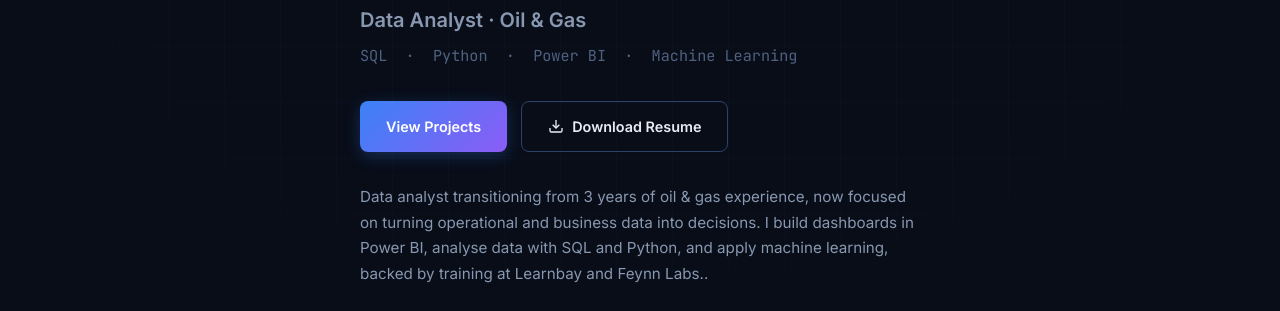
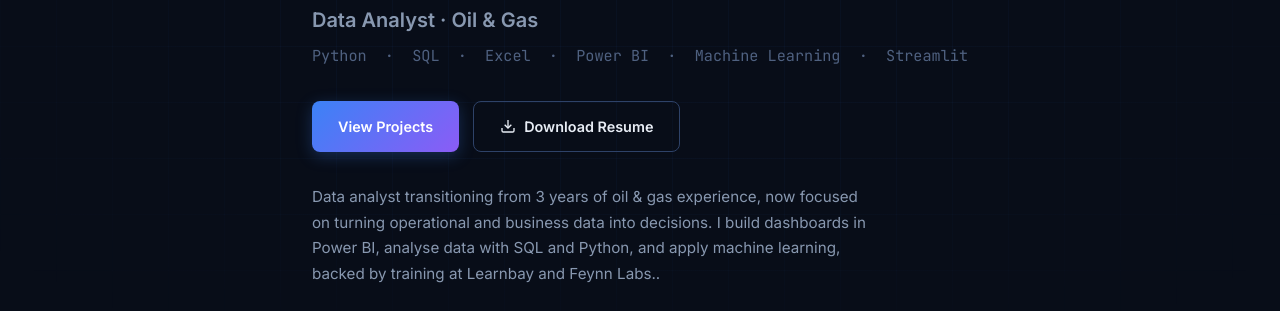
Before and after one commit to utkarshraj94/utkarsh-raj-portfolio, a plain HTML site: page index.html in a window 1280 px wide. Shown: the part 290-601 px from the top of the page. Drawn offline with Linux system fonts and the light colour scheme.

Commit message:
Update skills listed in hero section

```diff
--- a/index.html
+++ b/index.html
@@ -48,7 +48,7 @@
       <span class="badge pulse">Open to Opportunities</span>
       <h1>Utkarsh <span class="grad">Raj</span></h1>
       <p class="hero-role">Data Analyst · Oil & Gas</p>
-      <p class="hero-sub">SQL &nbsp;·&nbsp; Python &nbsp;·&nbsp; Power BI &nbsp;·&nbsp; Machine Learning</p>
+      <p class="hero-sub">Python &nbsp;·&nbsp; SQL &nbsp;·&nbsp; Excel &nbsp;·&nbsp; Power BI &nbsp;·&nbsp; Machine Learning &nbsp;·&nbsp; Streamlit</p>
       <div class="hero-btns">
         <a href="#projects" class="btn btn-primary">View Projects</a>
         <a href="Utkarsh_Raj_Resume.pdf" download class="btn btn-outline">
```
